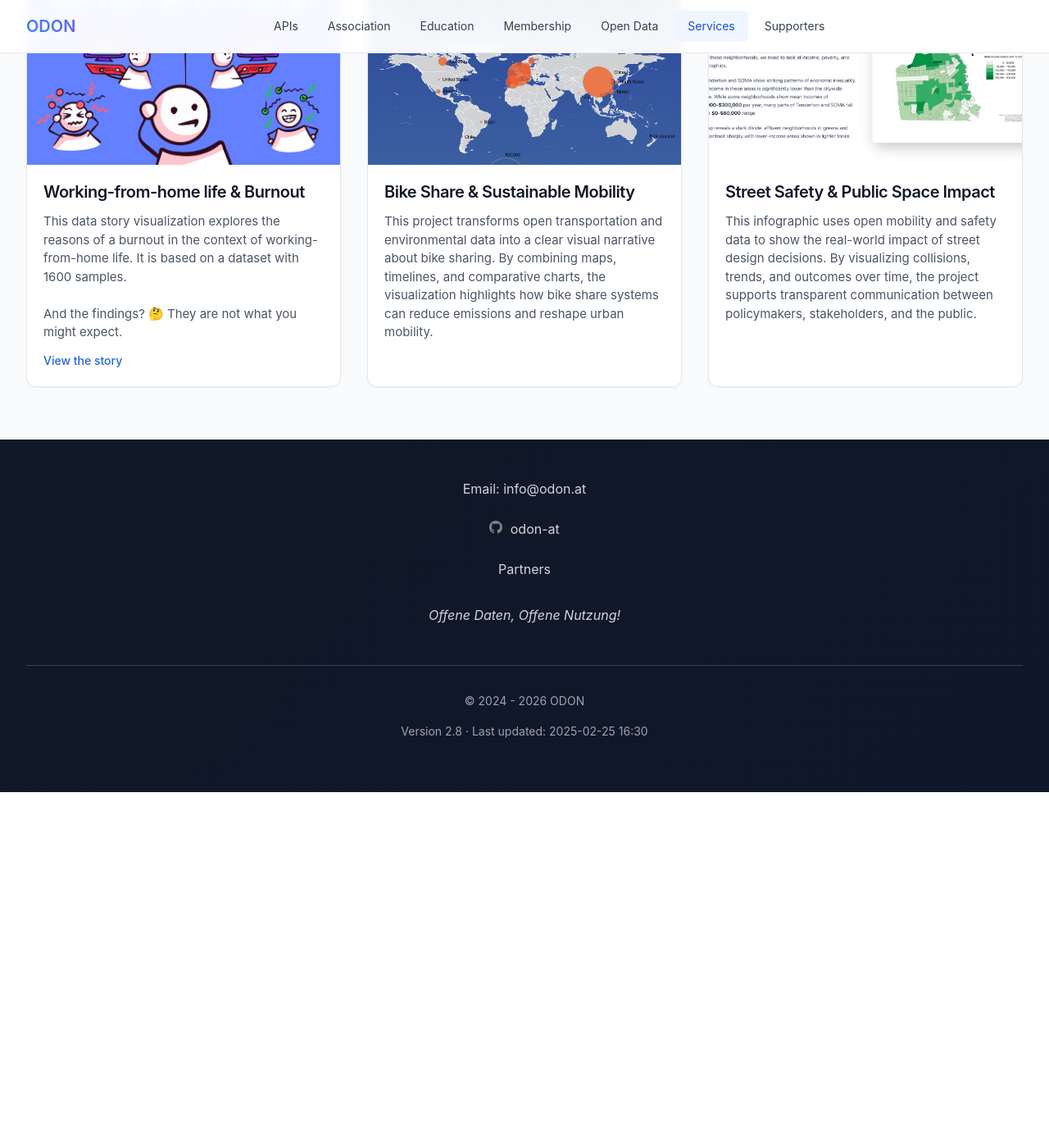
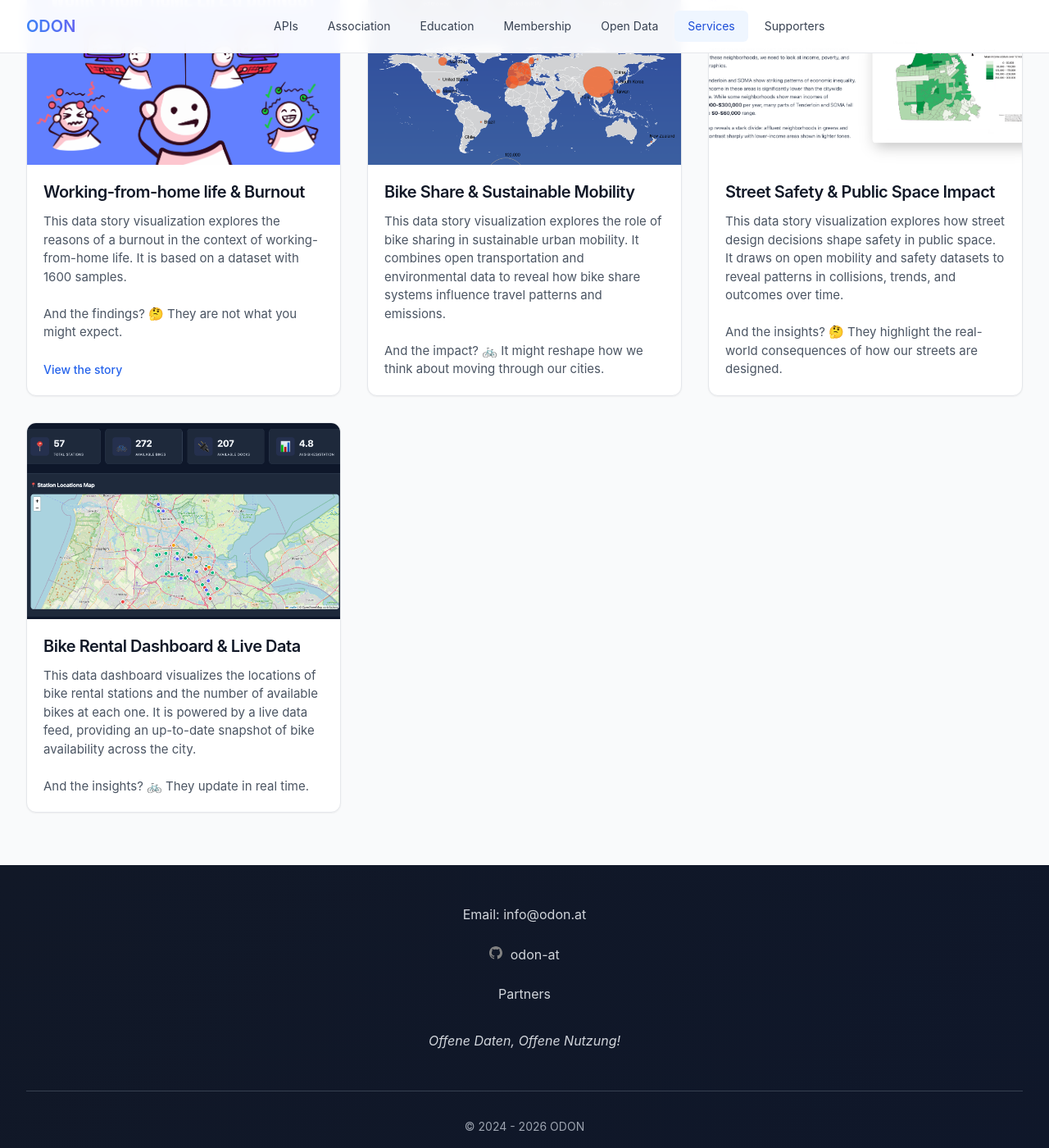
Before and after one commit to verein-odon/verein-odon.github.io, a Jekyll site: the page built from docs/en/services.md, in a window 1280 px wide and 1400 px high, scrolled down 1310 px. Shown: the whole window at 82% size. Built offline with Jekyll 4.4.1, drawn with Linux system fonts in a browser that asks for light colours; before the commit the page ends 2276 px from its top, so only the background shows below that.

Commit message:
Updated data for storytelling.yaml

```diff
--- a/docs/_data/storytelling.yaml
+++ b/docs/_data/storytelling.yaml
@@ -15,7 +15,8 @@
 
 - title: "Bike Share & Sustainable Mobility"
   id: bike-share
-  description: "This project transforms open transportation and environmental data into a clear visual narrative about bike sharing. By combining maps, timelines, and comparative charts, the visualization highlights how bike share systems can reduce emissions and reshape urban mobility."
+  description: "This data story visualization explores the role of bike sharing in sustainable urban mobility. It combines open transportation and environmental data to reveal how bike share systems influence travel patterns and emissions.
+  <br><br> And the impact? 🚲 It might reshape how we think about moving through our cities."
   image: "/assets/images/examples/bike/bike_3.png"
   #url: "https://example.com/bike-share"
   #link_label: "View the story"
@@ -26,7 +27,8 @@
 
 - title: "Street Safety & Public Space Impact"
   id: street-safety
-  description: "This infographic uses open mobility and safety data to show the real-world impact of street design decisions. By visualizing collisions, trends, and outcomes over time, the project supports transparent communication between policymakers, stakeholders, and the public."
+  description: "This data story visualization explores how street design decisions shape safety in public space. It draws on open mobility and safety datasets to reveal patterns in collisions, trends, and outcomes over time.
+  <br><br> And the insights? 🤔 They highlight the real-world consequences of how our streets are designed."
   image: "/assets/images/examples/sf-tenderloin/map_2.png"
   # url: "https://example.com/street-safety"
   # link_label: "View the story"
@@ -34,3 +36,9 @@
   #   - "/assets/images/examples/sf-tenderloin/1.png"
   #   - "/assets/images/examples/sf-tenderloin/2.png"
   #   - "/assets/images/examples/sf-tenderloin/3.png"
+
+- title: "Bike Rental Dashboard & Live Data"
+  id: bike-rental-dashboard
+  description: "This data dashboard visualizes the locations of bike rental stations and the number of available bikes at each one. It is powered by a live data feed, providing an up-to-date snapshot of bike availability across the city.
+  <br><br> And the insights? 🚲 They update in real time."
+  image: "/assets/images/examples/bike-rental-dashboard/dashboard.png"
```
Also changed, not shown: docs/assets/images/examples/bike-rental-dashboard/dashboard.png (added).
